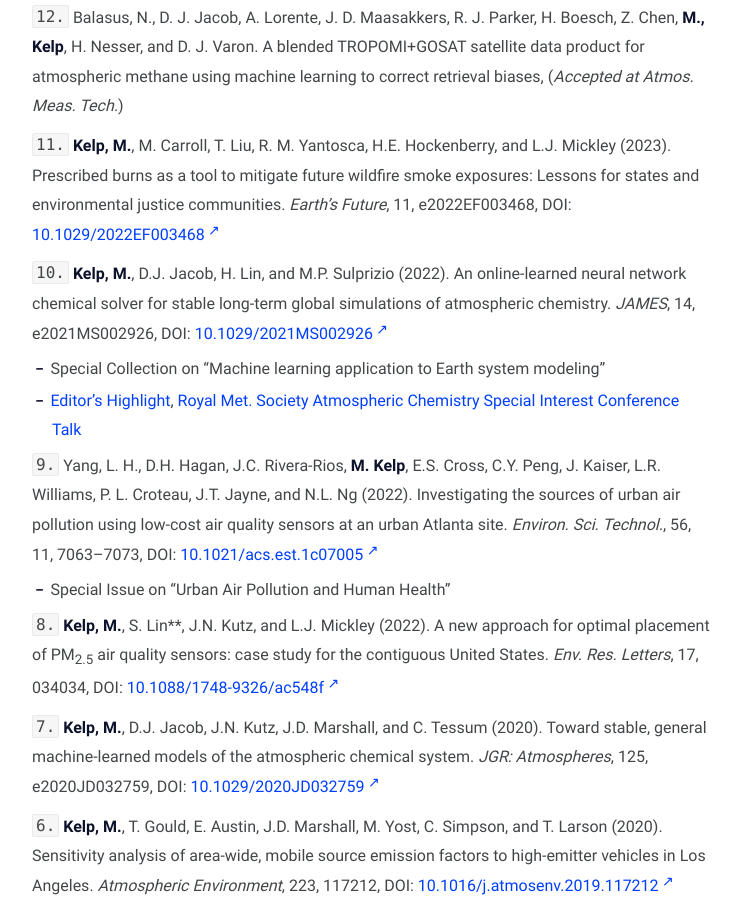
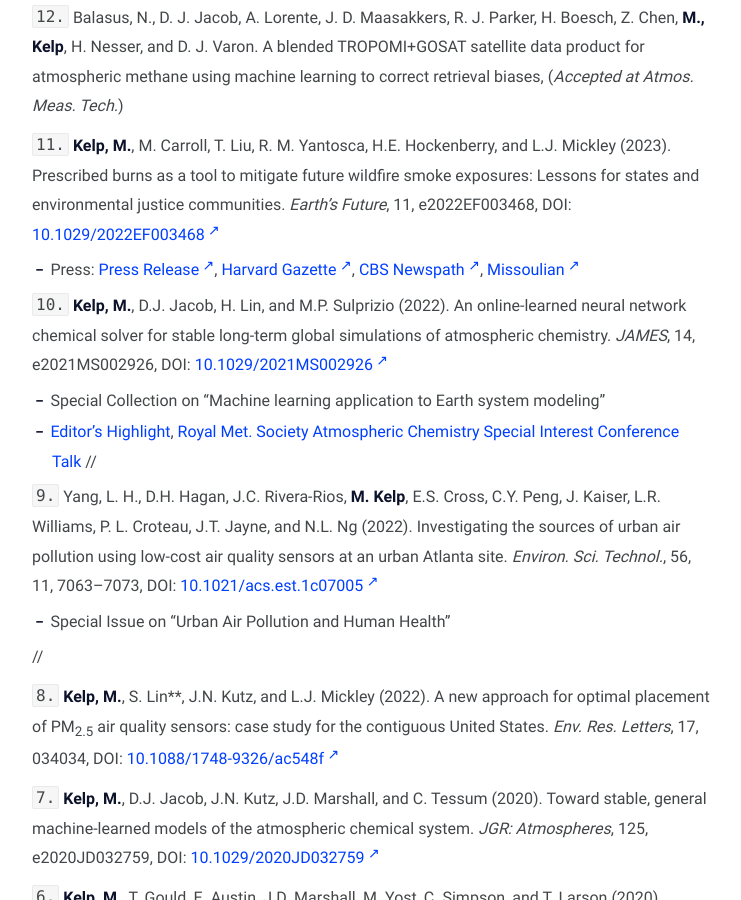
Before and after one commit to mkelp/mkelp.github.io, a Jekyll site: the page built from publications.md, in a window 1280 px wide and 900 px high, scrolled down 633 px. Shown: the whole window, without its empty margins (268-1009 px from the left). Built offline with Jekyll 4.4.1, drawn with Linux system fonts in a browser that asks for light colours.

Commit message:
july 17d

```diff
--- a/publications.md
+++ b/publications.md
@@ -26,17 +26,19 @@
 `12.` Balasus, N., D. J. Jacob, A. Lorente, J. D. Maasakkers, R. J. Parker, H. Boesch, Z. Chen,  **M., Kelp**, H. Nesser, and D. J. Varon. A blended TROPOMI+GOSAT satellite data product for atmospheric methane using machine learning to correct retrieval biases, (*Accepted at Atmos. Meas. Tech.*)
 
 `11.` **Kelp, M.**, M. Carroll, T. Liu, R. M. Yantosca, H.E. Hockenberry, and L.J. Mickley (2023). Prescribed burns as a tool to mitigate future wildfire smoke exposures: Lessons for states and environmental justice communities. *Earth's Future*, 11, e2022EF003468, DOI: [10.1029/2022EF003468](https://agupubs.onlinelibrary.wiley.com/doi/10.1029/2022EF003468){:target="_blank"} <br />
-
+* Press: [Press Release](https://seas.harvard.edu/news/2023/06/how-prescribed-burns-could-limit-megafires-california-oregon-and-washington?utm_content=buffer31c4b&utm_medium=social&utm_source=twitter.com&utm_campaign=Buffer%7D%7BPress){:target="_blank"}, [Harvard Gazette](https://news.harvard.edu/gazette/story/2023/06/how-prescribed-burns-could-limit-megafires-in-u-s-west/?utm_source=SilverpopMailing&utm_medium=email&utm_campaign=Daily%20Gazette%2020230615%20(1)%7D%7BHarvard){:target="_blank"}, [CBS Newspath](http://www.newson6.com/story/64b03b31b48d07072d5e2e82/how-to-prevent-wildfire-smoke-scientists-say-more-fires-may-be-the-answer%7D%7BCBS){:target="_blank"}, [Missoulian](https://missoulian.com/news/local/more-fire-could-help-pacific-states/article_6d25a198-0f9d-11ee-a933-3f7779387b91.html%7d%7bmissoulian){:target="_blank"}
 <!-- ## **2022** -->
 
 `10.` **Kelp, M.**, D.J. Jacob, H. Lin, and M.P. Sulprizio (2022). An online-learned neural network chemical
 solver for stable long-term global simulations of atmospheric chemistry. *JAMES*, 14, e2021MS002926, DOI: [10.1029/2021MS002926](https://doi.org/10.1029/2021MS002926){:target="_blank"} <br />
 * Special Collection on “Machine learning application to Earth system modeling”
 * [Editor's Highlight](https://eos.org/editor-highlights/accurate-and-fast-emulation-with-online-machine-learning), [Royal Met. Society Atmospheric Chemistry Special Interest Conference Talk](https://youtu.be/AKomky52rPU?t=5561)
-
+//
 
 `9.` Yang, L. H., D.H. Hagan, J.C. Rivera-Rios, **M. Kelp**, E.S. Cross, C.Y. Peng, J. Kaiser, L.R. Williams, P. L. Croteau, J.T. Jayne, and N.L. Ng (2022). Investigating the sources of urban air pollution using low-cost air quality sensors at an urban Atlanta site. *Environ. Sci. Technol.*, 56, 11, 7063–7073, DOI: [10.1021/acs.est.1c07005](https://pubs.acs.org/doi/10.1021/acs.est.1c07005){:target="_blank"} <br />
 * Special Issue on "Urban Air Pollution and Human Health"
+
+//
 
 `8.` **Kelp, M.**, S. Lin\*\*, J.N. Kutz, and L.J. Mickley (2022). A new approach for optimal placement of PM<sub>2.5</sub>
 air quality sensors: case study for the contiguous United States. *Env. Res. Letters*, 17, 034034, DOI: [10.1088/1748-9326/ac548f](https://iopscience.iop.org/article/10.1088/1748-9326/ac548f){:target="_blank"}  <br />
```
